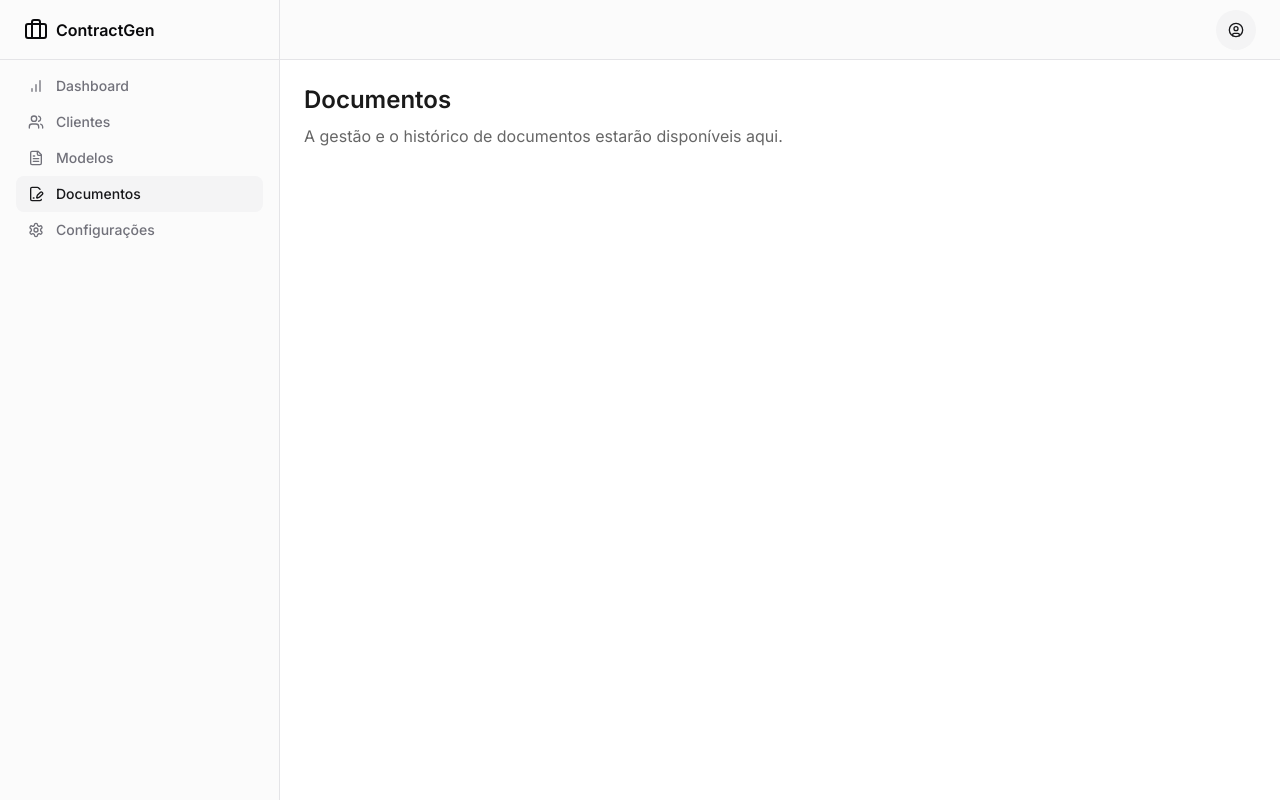
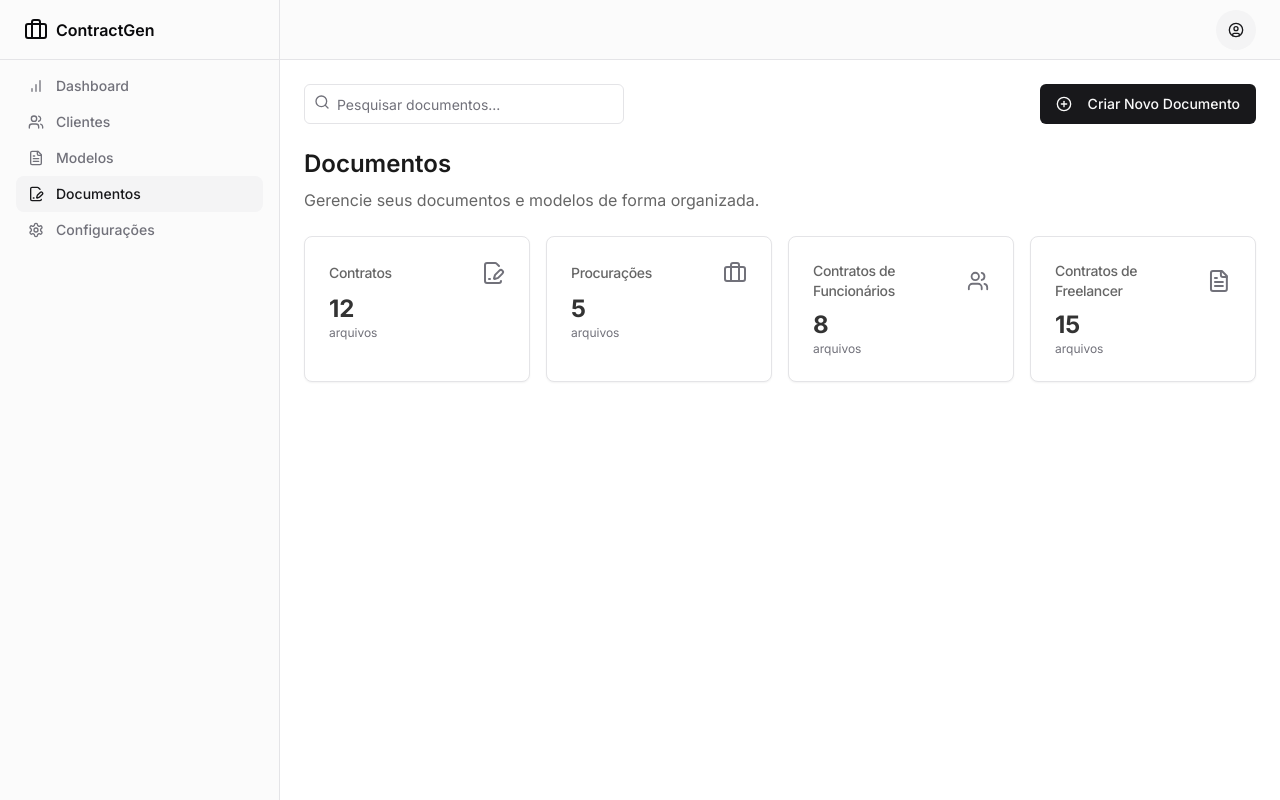
Before and after one commit to raphaelvieira01/Projeto-Heliomar, a React (Vite) app: page /documents in a window 1280 px wide. Built offline with nearby package versions, Linux system fonts and the light colour scheme.

Commit message:
[dyad] Redesign da página de Documentos - wrote 1 file(s)

```diff
--- a/src/pages/Documents.tsx
+++ b/src/pages/Documents.tsx
@@ -1,8 +1,63 @@
+import { Button } from "@/components/ui/button";
+import { Card, CardContent, CardHeader, CardTitle } from "@/components/ui/card";
+import { Input } from "@/components/ui/input";
+import { FileText, Briefcase, Users, Search, PlusCircle, FileSignature } from "lucide-react";
+import { ReactNode } from "react";
+
+type DocumentType = {
+  name: string;
+  count: number;
+  icon: ReactNode;
+};
+
+const documentTypes: DocumentType[] = [
+  { name: "Contratos", count: 12, icon: <FileSignature className="h-6 w-6 text-muted-foreground" /> },
+  { name: "Procurações", count: 5, icon: <Briefcase className="h-6 w-6 text-muted-foreground" /> },
+  { name: "Contratos de Funcionários", count: 8, icon: <Users className="h-6 w-6 text-muted-foreground" /> },
+  { name: "Contratos de Freelancer", count: 15, icon: <FileText className="h-6 w-6 text-muted-foreground" /> },
+];
+
 const Documents = () => {
   return (
-    <div>
-      <h1 className="text-2xl font-semibold text-[#1A1A1A]">Documentos</h1>
-      <p className="text-[#666666] mt-2">A gestão e o histórico de documentos estarão disponíveis aqui.</p>
+    <div className="flex flex-col gap-6">
+      <div className="flex flex-col sm:flex-row items-center justify-between gap-4">
+        <div className="relative w-full sm:max-w-xs">
+          <Search className="absolute left-2.5 top-2.5 h-4 w-4 text-muted-foreground" />
+          <Input
+            type="search"
+            placeholder="Pesquisar documentos..."
+            className="pl-8 w-full"
+          />
+        </div>
+        <Button className="w-full sm:w-auto">
+          <PlusCircle className="mr-2 h-4 w-4" />
+          Criar Novo Documento
+        </Button>
+      </div>
+
+      <div>
+        <h1 className="text-2xl font-semibold text-[#1A1A1A]">Documentos</h1>
+        <p className="text-[#666666] mt-2">
+          Gerencie seus documentos e modelos de forma organizada.
+        </p>
+      </div>
+
+      <div className="grid gap-4 md:grid-cols-2 lg:grid-cols-4">
+        {documentTypes.map((docType) => (
+          <Card key={docType.name} className="hover:bg-accent hover:cursor-pointer transition-colors">
+            <CardHeader className="flex flex-row items-center justify-between space-y-0 pb-2">
+              <CardTitle className="text-sm font-medium text-[#666666]">
+                {docType.name}
+              </CardTitle>
+              {docType.icon}
+            </CardHeader>
+            <CardContent>
+              <div className="text-2xl font-bold text-[#333333]">{docType.count}</div>
+              <p className="text-xs text-muted-foreground">arquivos</p>
+            </CardContent>
+          </Card>
+        ))}
+      </div>
     </div>
   );
 };
```
